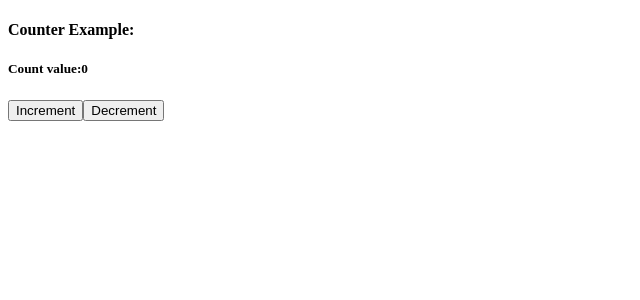
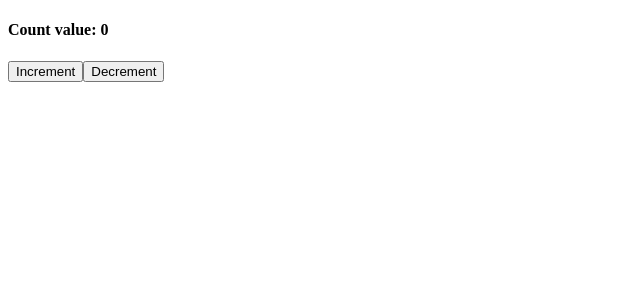
Before and after one commit to Sivakumar-U/UI_Learnings, a React (Vite) app: page / in a window 1280 px wide. Shown: the top 300 px of the page, without its empty margins (0-640 px from the left). Built offline with nearby package versions, Linux system fonts and the light colour scheme.

Commit message:
[Siva]Added: Functional Counter using useState hook to increment and decrement the values.

```diff
--- a/src/App.jsx
+++ b/src/App.jsx
@@ -1,10 +1,10 @@
 import React from 'react';
-import Counter2 from './Counter2';
+import FunctionalCounter from './FunctionalCounter';
 
 const App = () => {
   return (
     <div>
-      <Counter2/>
+      <FunctionalCounter/>
     </div>
   );
 };
--- /dev/null
+++ b/src/FunctionalCounter.jsx
@@ -0,0 +1,23 @@
+import React, { useState } from 'react'
+
+function FunctionalCounter() {
+    const[count, setCount]=useState(0)
+
+    const increment=()=>{
+        setCount(count+1)
+    }
+
+    const decrement=()=>{
+        setCount(count-1)
+    }
+
+  return (
+    <div>
+      <h4>Count value: {count}</h4>
+      <button onClick={increment}>Increment</button>
+      <button onClick={decrement}>Decrement</button>
+    </div>
+  )
+}
+
+export default FunctionalCounter
```
